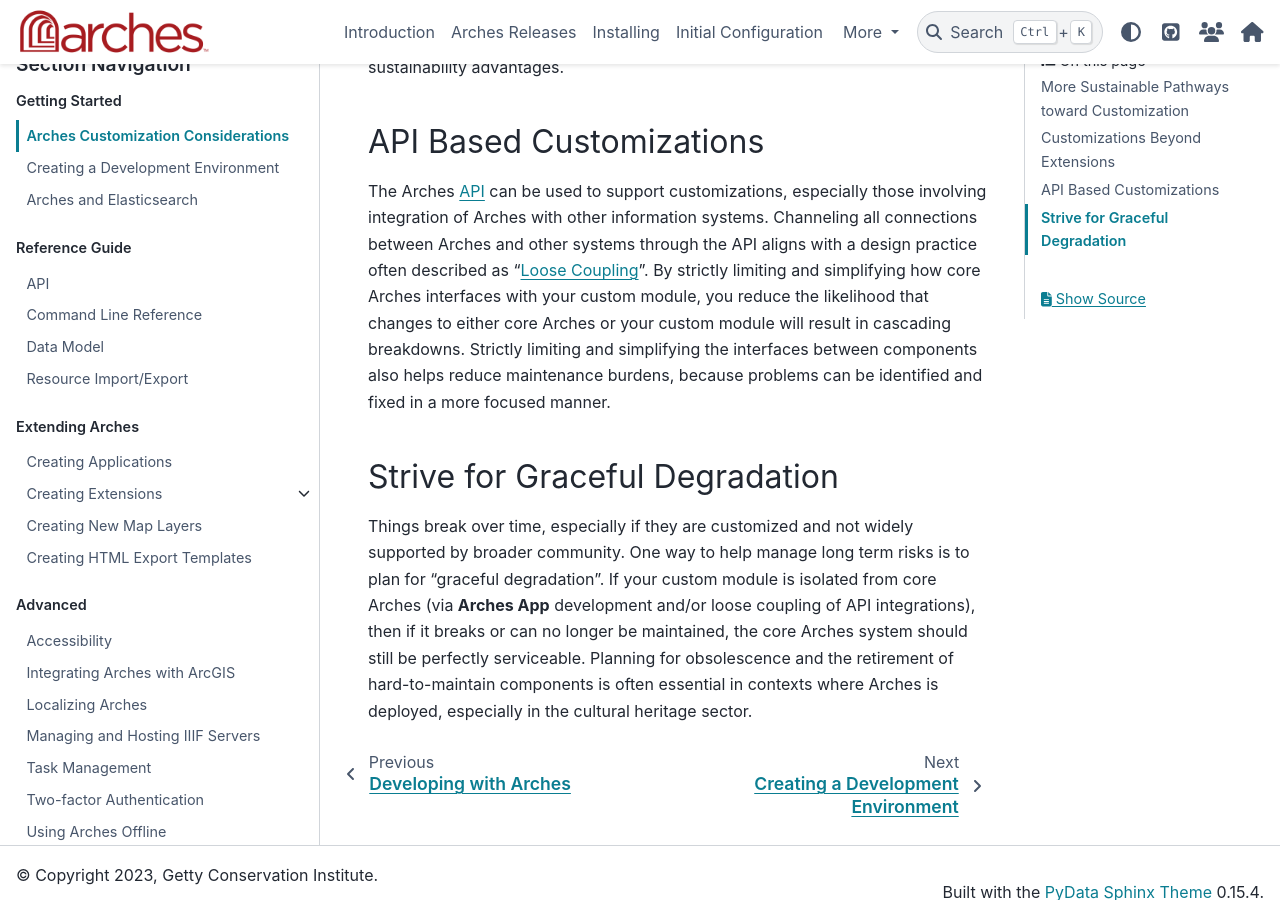
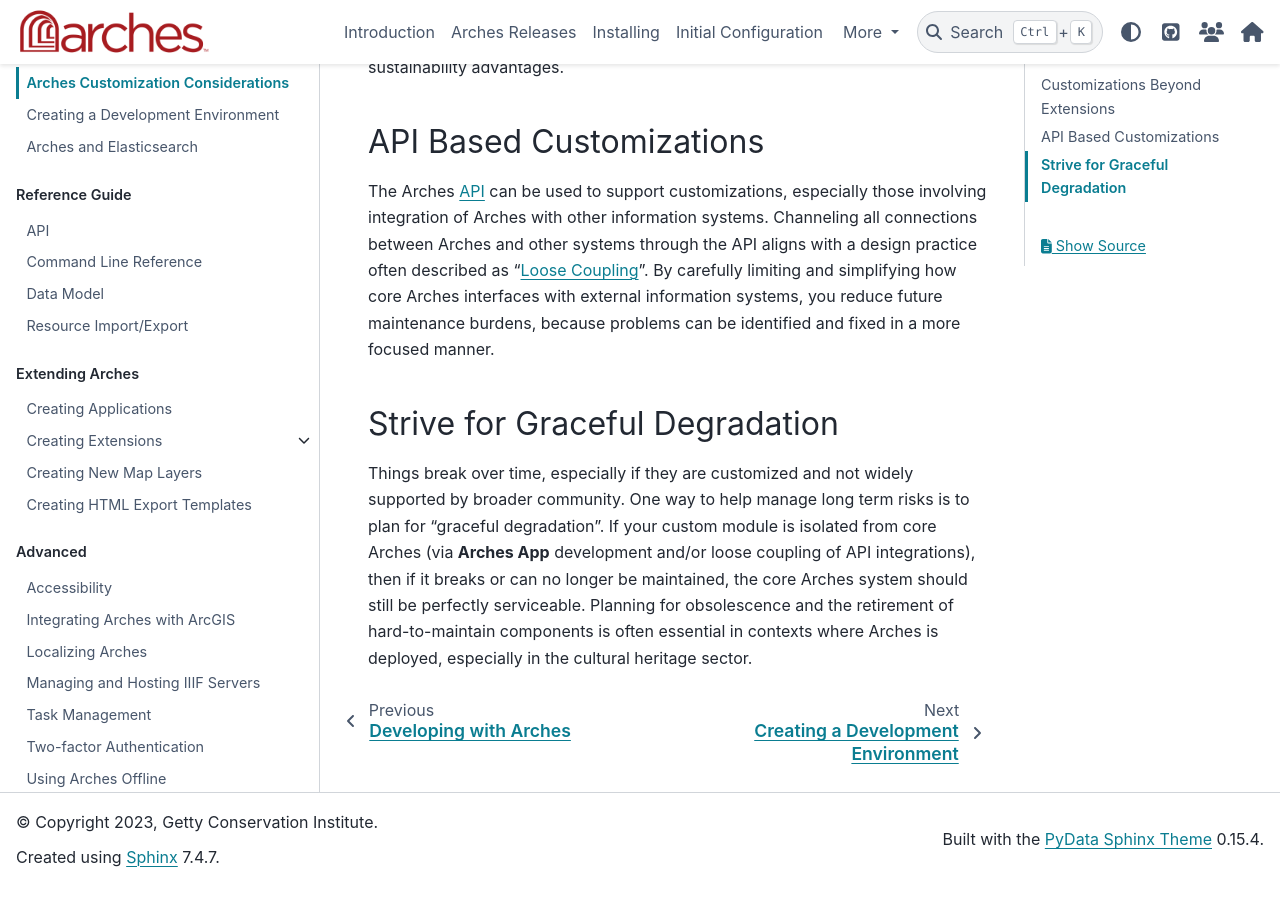
Before and after one commit to archesproject/arches-docs, a Sphinx documentation site: the page built from docs/developing/getting-started/customization-considerations.rst, in a window 1280 px wide and 900 px high, scrolled down 1183 px. Built offline with Sphinx 7.4.7 and the PyData theme 0.15.4, drawn with Linux system fonts in a browser that asks for light colours.

Commit message:
Fixed typos added more clarity

```diff
--- a/docs/developing/getting-started/customization-considerations.rst
+++ b/docs/developing/getting-started/customization-considerations.rst
@@ -21,7 +21,7 @@
 
 API Based Customizations
 ========================
-The Arches :ref:`API` can be used to support customizations, especially those involving integration of Arches with other information systems. Channeling all connections between Arches and other systems through the API aligns with a design practice often described as "`Loose Coupling <https://en.wikipedia.org/wiki/Loose_coupling>`_". By strictly limiting and simplifying how core Arches interfaces with your custom module, you reduce the likelihood that changes to either core Arches or your custom module will result in cascading breakdowns. Strictly limiting and simplifying the interfaces between components also helps reduce maintenance burdens, because problems can be identified and fixed in a more focused manner.
+The Arches :ref:`API` can be used to support customizations, especially those involving integration of Arches with other information systems. Channeling all connections between Arches and other systems through the API aligns with a design practice often described as "`Loose Coupling <https://en.wikipedia.org/wiki/Loose_coupling>`_". By carefully limiting and simplifying how core Arches interfaces with external information systems, you reduce future maintenance burdens, because problems can be identified and fixed in a more focused manner.
 
 
 Strive for Graceful Degradation
--- a/docs/developing/index.rst
+++ b/docs/developing/index.rst
@@ -4,7 +4,7 @@
 
 Arches is very flexible and customizable. This section provides guidance on how to use APIs to integrate Arches with other information systems, enhance accessibility, build custom extensions, and modify Arches to deploy custom features beyond the capabilities of standard (uncustomized, core) Arches.
 
-If you are considering software development to customize Arches, please read the :ref:`Arches Customization Considerations` for an introduction about good practices to help make customizations easier develop, sustain and maintain.
+If you are considering software development to customize Arches, please read the :ref:`Arches Customization Considerations` for an introduction about good practices to help make customizations easier to develop, sustain, and maintain.
 
 .. toctree::
     :caption: Getting Started
```
